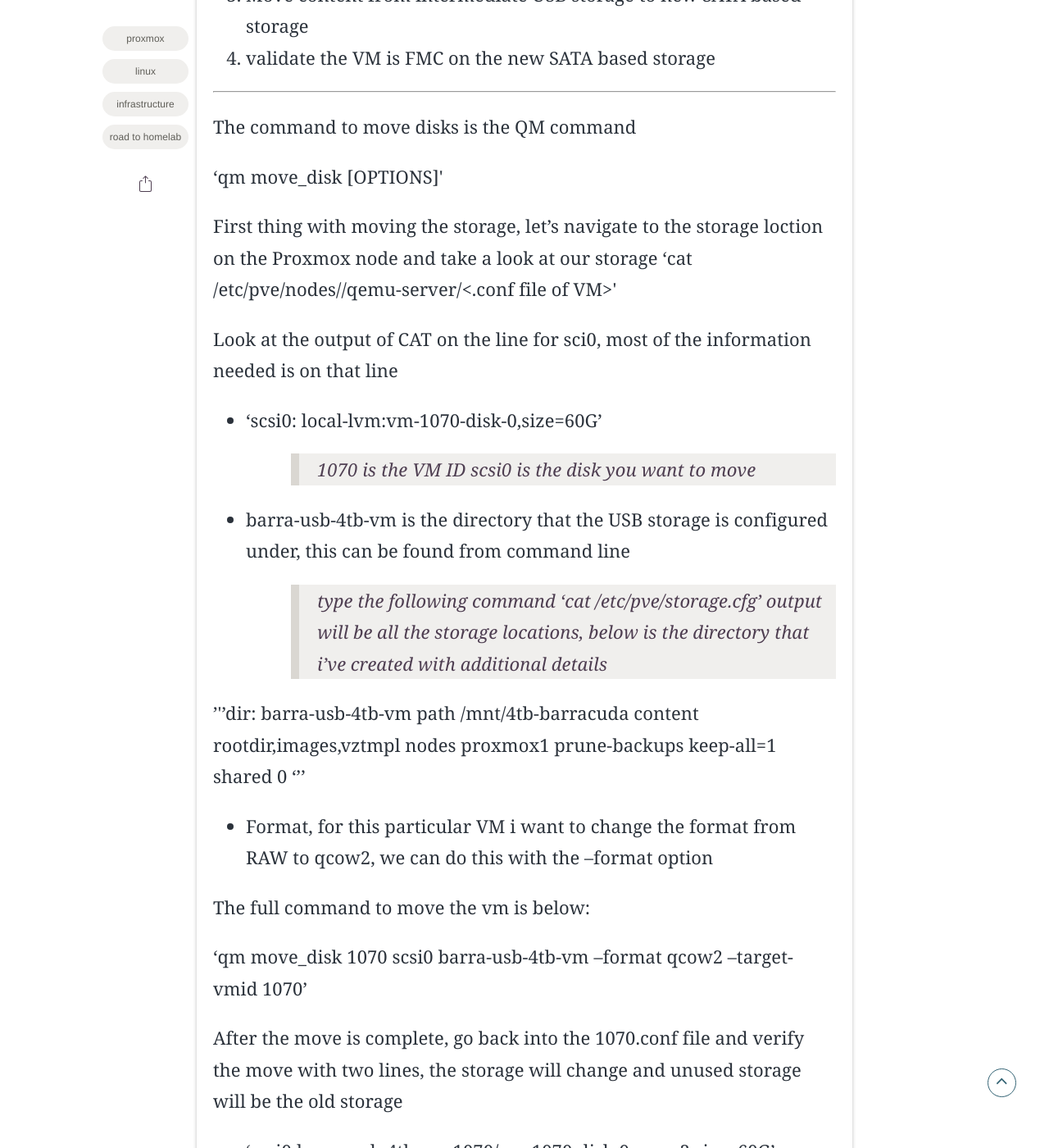
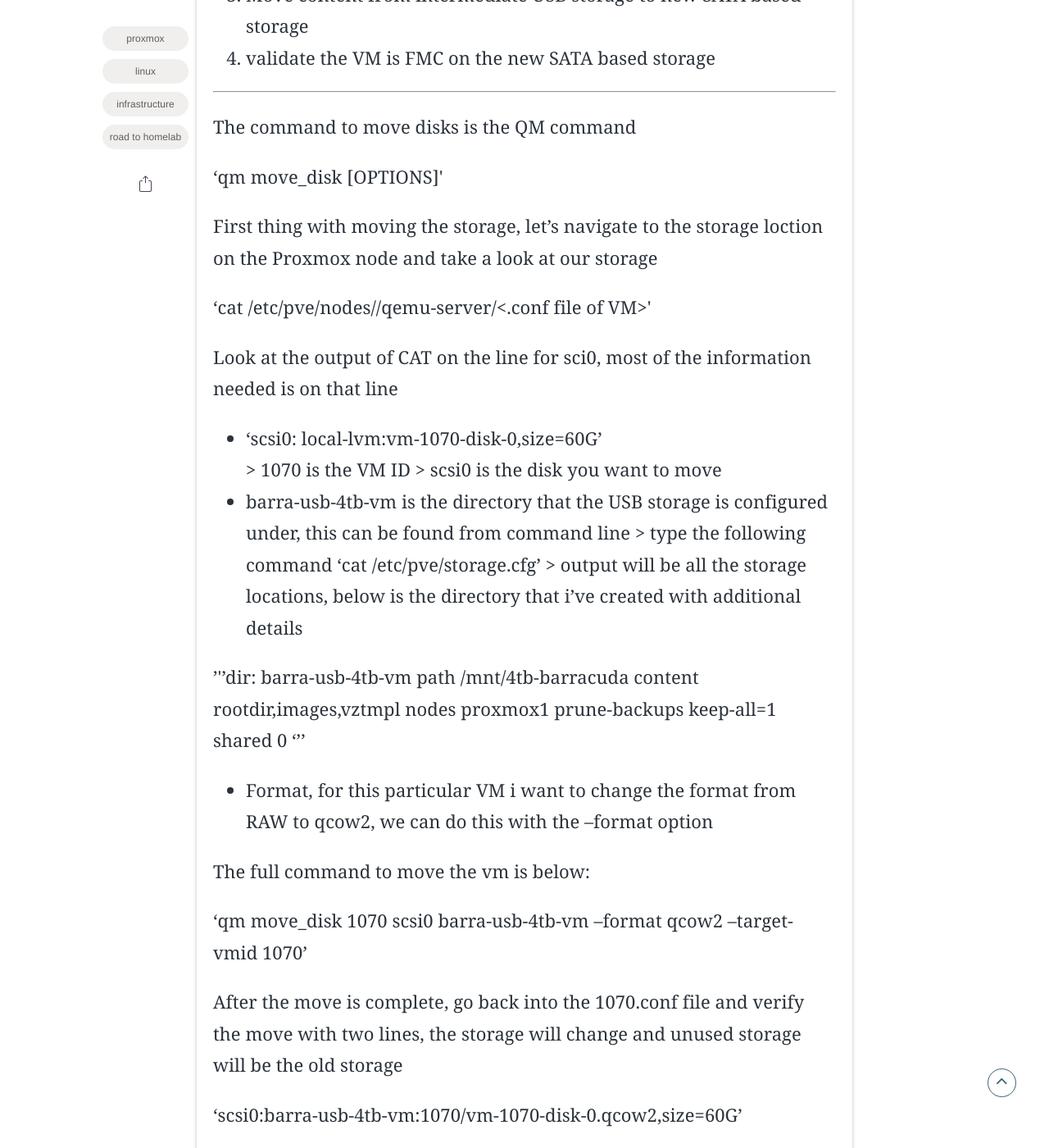
Before and after one commit to scottiepowell/gh-pages-blog.github.io, a Jekyll site: the page built from _posts/2022-06-23-moving-disks-with-qm-command.md.md, in a window 1280 px wide and 1400 px high, scrolled down 1815 px. Shown: the whole window at 82% size. Built offline with Jekyll 4.4.1, drawn with Linux system fonts in a browser that asks for light colours; some web fonts are replaced; comment, search, counter and statistics services are not loaded.

Commit message:
Update 2022-06-23-moving-disks-with-qm-command.md.md

```diff
--- a/_posts/2022-06-23-moving-disks-with-qm-command.md.md
+++ b/_posts/2022-06-23-moving-disks-with-qm-command.md.md
@@ -27,14 +27,15 @@ The command to move disks is the QM command
 'qm move_disk <vmid> <disk> <storage> [OPTIONS]'
 
 First thing with moving the storage, let's navigate to the storage loction on the Proxmox node and take a look at our storage
-    'cat /etc/pve/nodes/<node name>/qemu-server/<.conf file of VM>'
+
+'cat /etc/pve/nodes/<node name>/qemu-server/<.conf file of VM>'
 
 Look at the output of CAT on the line for sci0, most of the information needed is on that line
 
-   - 'scsi0: local-lvm:vm-1070-disk-0,size=60G'
+- 'scsi0: local-lvm:vm-1070-disk-0,size=60G'
       > 1070 is the VM ID
       > scsi0 is the disk you want to move
-   - barra-usb-4tb-vm is the directory that the USB storage is configured under, this can be found from command line
+- barra-usb-4tb-vm is the directory that the USB storage is configured under, this can be found from command line
       > type the following command 'cat /etc/pve/storage.cfg'
       > output will be all the storage locations, below is the directory that i've created with additional details
 
@@ -45,7 +46,7 @@ Look at the output of CAT on the line for sci0, most of the information needed i
    prune-backups keep-all=1
    shared 0
 '''
-   - Format, for this particular VM i want to change the format from RAW to qcow2, we can do this with the --format option
+- Format, for this particular VM i want to change the format from RAW to qcow2, we can do this with the --format option
 
 The full command to move the vm is below:
 
@@ -53,8 +54,9 @@ The full command to move the vm is below:
 
 After the move is complete, go back into the 1070.conf file and verify the move with two lines, the storage will change and unused storage will be the old storage
 
-   - 'scsi0:barra-usb-4tb-vm:1070/vm-1070-disk-0.qcow2,size=60G'
-   - 'barra-usb-4tb-vm:1070/vm-1070-disk-0.qcow2,size=60G'
+'scsi0:barra-usb-4tb-vm:1070/vm-1070-disk-0.qcow2,size=60G'
+
+'barra-usb-4tb-vm:1070/vm-1070-disk-0.qcow2,size=60G'
 
 {% comment %}
 
```
